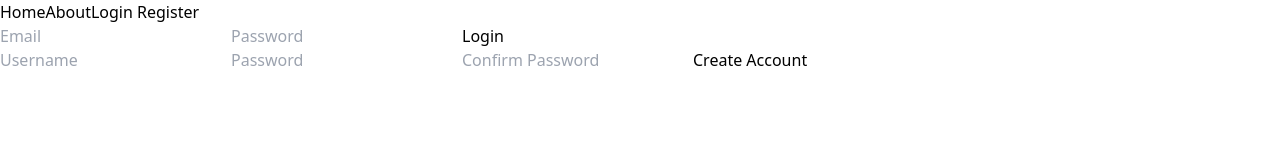
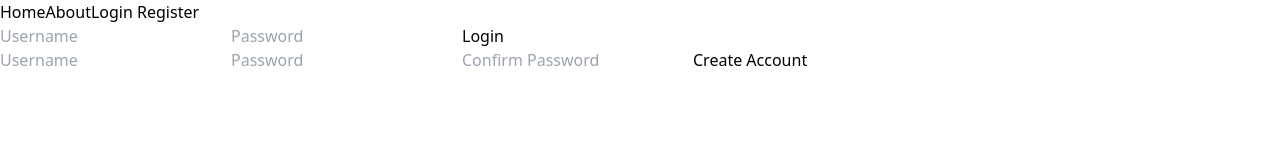
Before and after one commit to u-s-c-l/i-t-t-w-s-d, a React (Create React App) app: page /about in a window 1280 px wide. Shown: the top 160 px of the page. Built offline with nearby package versions, Linux system fonts and the light colour scheme.

Commit message:
changed email to username in login

```diff
--- a/src/components/Login/index.js
+++ b/src/components/Login/index.js
@@ -6,7 +6,7 @@ const Login = () => {
   const { login } = useAuthContext();
   const navigate = useNavigate();
 
-  const [formData, setFormData] = useState({ email: "", password: "" });
+  const [formData, setFormData] = useState({ username: "", password: "" });
   const [error, setError] = useState();
   const [loading, setLoading] = useState(false);
 
@@ -29,11 +29,11 @@ const Login = () => {
     <>
       <form onSubmit={handleSubmit} aria-label="login">
         <input
-          type="email"
-          name="email"
-          value={formData.email}
+          type="username"
+          name="username"
+          value={formData.username}
           onChange={handleInput}
-          placeholder="Email"
+          placeholder="Username"
         />
         <input
           type="password"
```
